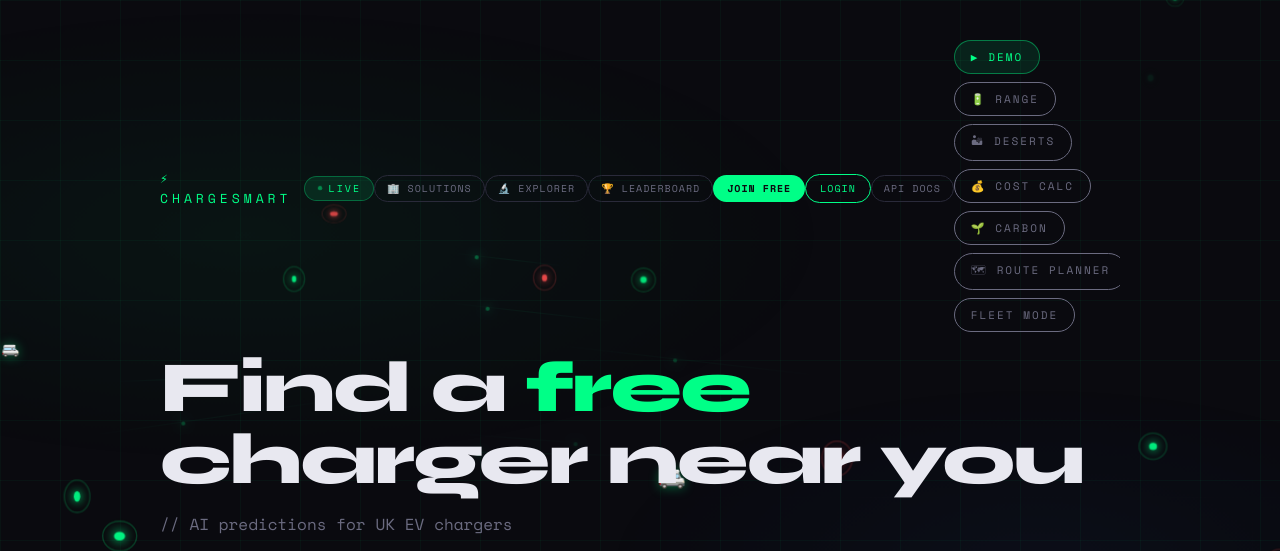
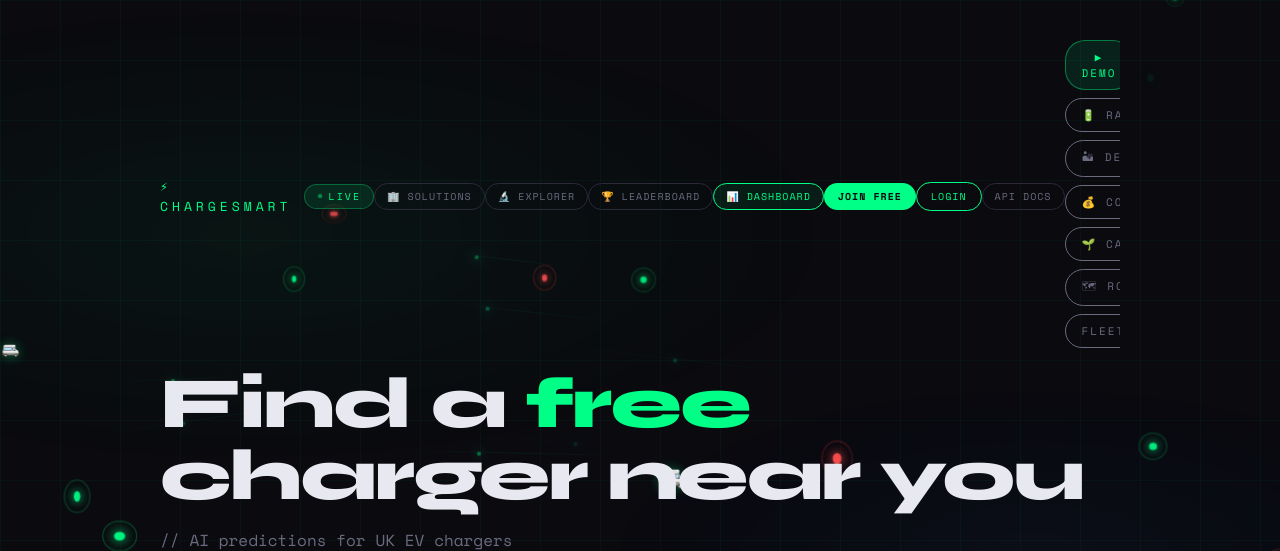
Before and after one commit to mcdavies4/chargesmart, a Flask app: page / in a window 1280 px wide. Shown: the top 551 px of the page. Run offline with Flask 3, Linux system fonts and the light colour scheme; data that the repository does not hold is empty; some libraries are stand-ins or nearby versions.

Commit message:
Fix dashboard nav link on homepage

```diff
--- a/templates/index.html
+++ b/templates/index.html
@@ -575,6 +575,7 @@ input:focus, select:focus {
                 <a href="/solutions" style="font-family:Space Mono,monospace;font-size:10px;color:var(--muted);text-decoration:none;border:1px solid var(--border);border-radius:20px;padding:5px 12px;letter-spacing:1px;white-space:nowrap;">🏢 SOLUTIONS</a>
                 <a href="/explorer" style="font-family:Space Mono,monospace;font-size:10px;color:var(--muted);text-decoration:none;border:1px solid var(--border);border-radius:20px;padding:5px 12px;letter-spacing:1px;white-space:nowrap;">🔬 EXPLORER</a>
                 <a href="/leaderboard" style="font-family:Space Mono,monospace;font-size:10px;color:var(--muted);text-decoration:none;border:1px solid var(--border);border-radius:20px;padding:5px 12px;letter-spacing:1px;white-space:nowrap;">🏆 LEADERBOARD</a>
+                <a href="/dashboard" style="font-family:Space Mono,monospace;font-size:10px;color:var(--green);text-decoration:none;border:1px solid var(--green);border-radius:20px;padding:5px 12px;letter-spacing:1px;white-space:nowrap;background:rgba(0,232,122,0.08);">📊 DASHBOARD</a>
                 <button onclick="openSignup()" style="background:var(--green);border:none;border-radius:20px;padding:6px 14px;color:#0a0a0f;font-family:Space Mono,monospace;font-size:10px;font-weight:700;cursor:pointer;letter-spacing:1px;white-space:nowrap;">JOIN FREE</button>
                 <a href="/login" style="font-family:Space Mono,monospace;font-size:10px;color:var(--green);text-decoration:none;border:1px solid var(--green);border-radius:20px;padding:6px 14px;letter-spacing:1px;white-space:nowrap;">LOGIN</a>
                 <a href="/developers" style="font-family:Space Mono,monospace;font-size:10px;color:var(--muted);text-decoration:none;border:1px solid var(--border);border-radius:20px;padding:5px 12px;letter-spacing:1px;white-space:nowrap;">API DOCS</a>
```
